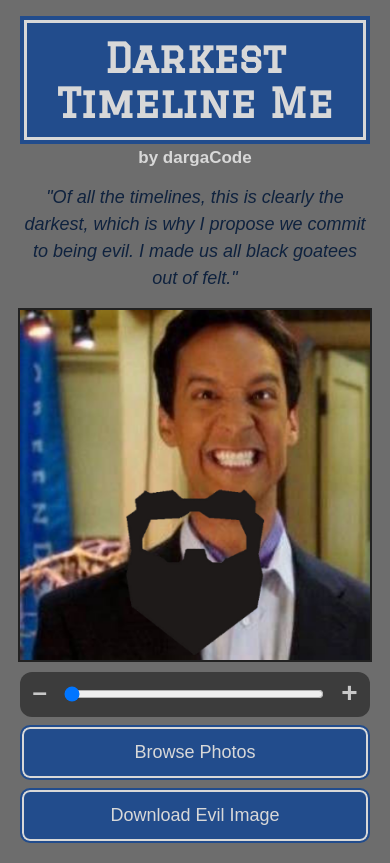
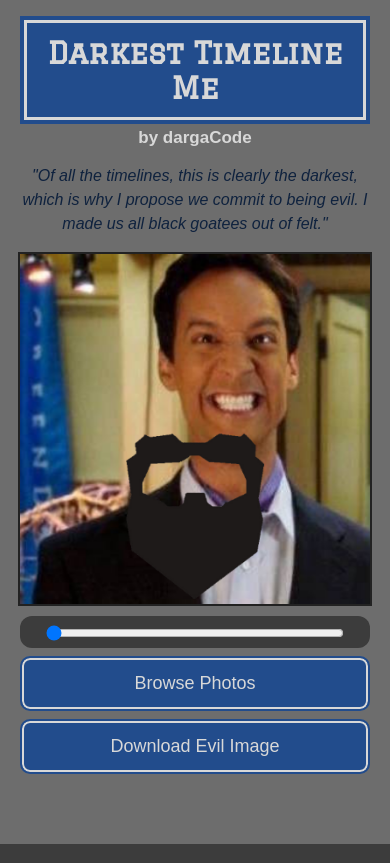
Before and after one commit to dargaCode/DarkestTimelineMe, a plain HTML site: page index.html in a window 390 px wide. Drawn offline with Linux system fonts and the light colour scheme; a web font is replaced by a local one.

Commit message:
Add extra narrow media query

```diff
--- a/style.css
+++ b/style.css
@@ -230,7 +230,7 @@ canvas {
   }
 }
 
-@media (max-width: 0px) {
+@media (max-width: 390px) {
 
   /*GLOBAL*/
 
@@ -238,10 +238,34 @@ canvas {
 
   /*HEADER*/
 
+  header h1 {
+    font-size: 30px;
+  }
+
+  header p {
+    font-size: 16px;
+  }
+
   /*CANVAS*/
 
   /*SLIDER*/
 
+  .slider-group {
+    padding: 0;
+  }
+
+  .slider-group input {
+    max-width: 85%;
+  }
+
+  .slider-group a {
+    display: none;
+  }
+
   /*BUTTONS*/
 
+  .buttons a {
+    padding: 15px 13px;
+  }
+
 }
```
